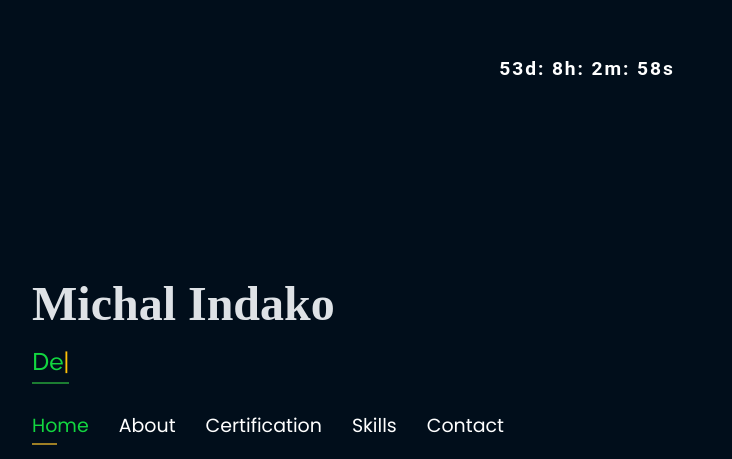
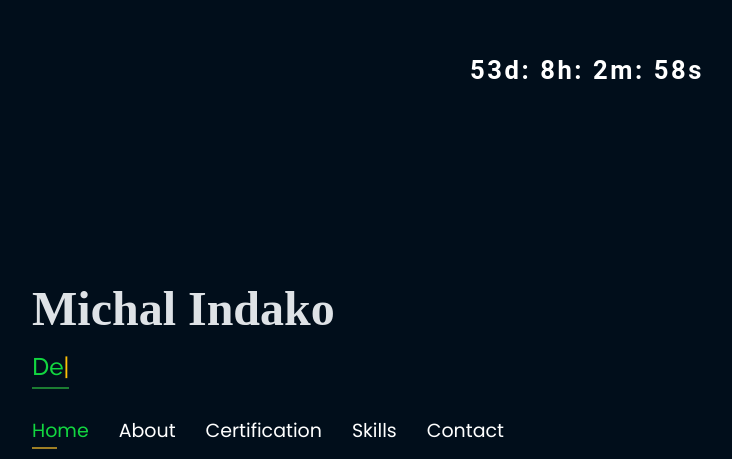
Before and after one commit to michalindako/michalindako.github.io, a plain HTML site: page index.html in a window 1280 px wide. Shown: the part 112-571 px from the top of the page, without its empty margins (53-785 px from the left). Drawn offline with nearby package versions, Linux system fonts and the light colour scheme.

Commit message:
Update style.css

```diff
--- a/assets/css/style.css
+++ b/assets/css/style.css
@@ -140,7 +140,7 @@ h1, h2, h3, h4, h5, h6 {
 .d1{
     align-items: center;
     text-align: center;
-    font-size: 1.2rem;
+    font-size: 1.6rem;
     font-weight: 600;
     letter-spacing: 0.1em;
     padding-bottom: 180px;
```
